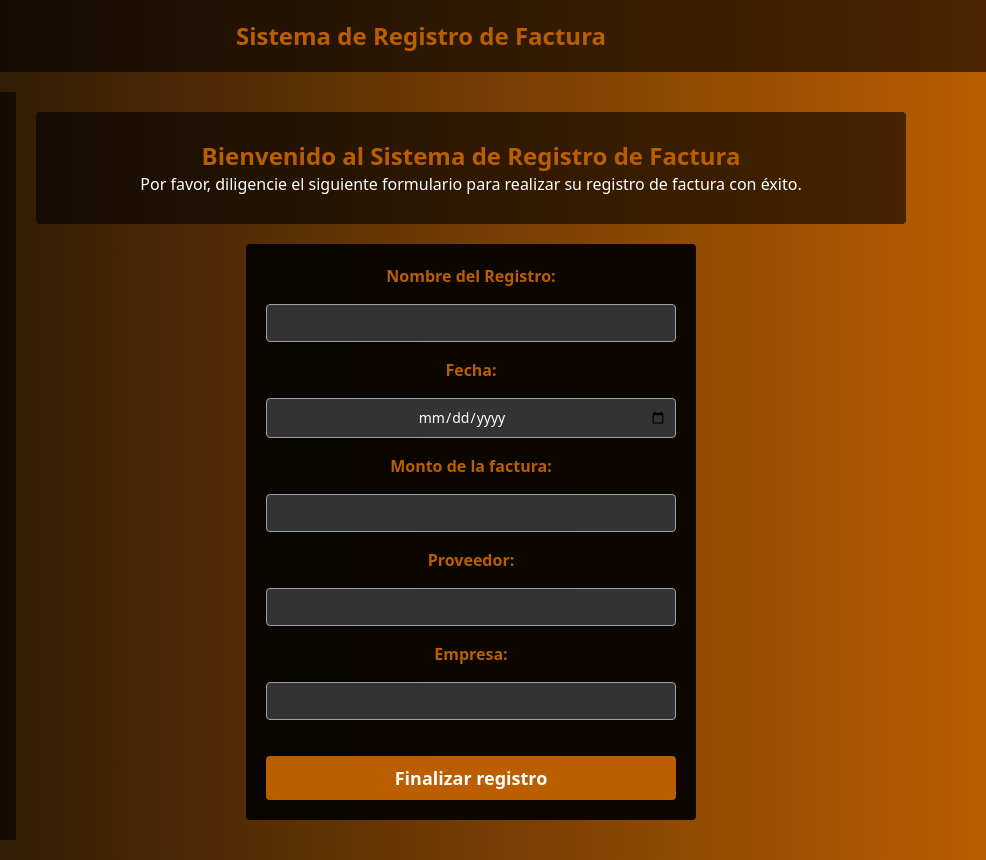
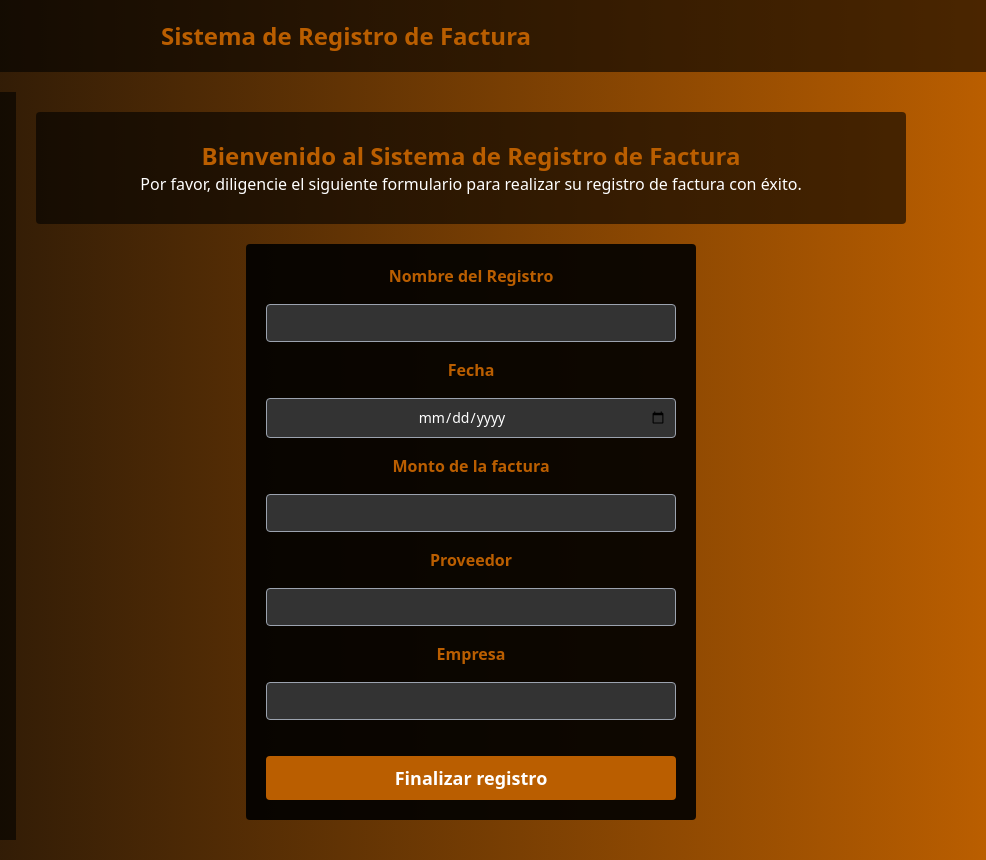
Before and after one commit to Daniel427217/REGISTRAR_FACTURA, a plain HTML site: page index.html in a window 1280 px wide. Shown: the full height of the page, 294-1280 px from the left. Drawn offline with nearby package versions, Linux system fonts and the light colour scheme.

Commit message:
CPARCIAL

```diff
--- a/index.html
+++ b/index.html
@@ -12,12 +12,13 @@
 <body
     class="overflow-y-auto font-sans m-0 p-0 bg-gradient-to-r from-[#0a0908] to-[#ba5e00] text-[#f7f7f7] flex flex-col min-h-screen">
     <header class="w-full text-center bg-black bg-opacity-60 py-5">
-        <h1 class="text-xl sm:text-2xl font-bold text-[#ba5e00] ml-[150px]   ">Sistema de Registro de Factura</h1>
+        <h1 class="text-xl sm:text-2xl font-bold text-[#ba5e00] ">Sistema de Registro de Factura</h1>
     </header>
 
     <div class="container flex flex-col sm:flex-row justify-between w-full max-w-[1200px] p-5 mx-auto">
         <!-- Barra lateral -->
-        <nav class="barra_lateral w-full sm:w-[250px] bg-black bg-opacity-60 p-5 flex flex-col items-center mb-4 sm:mb-0">
+        <nav
+            class="barra_lateral w-full sm:w-[250px] bg-black bg-opacity-60 p-5 flex flex-col items-center mb-4 sm:mb-0">
             <a href="intefaz.html" class="w-full mb-2">
                 <button
                     class="bg-[#ba5e00] text-white py-2 px-5 text-sm sm:text-lg font-bold rounded transition duration-300 ease-in-out hover:bg-[#d8a23e] w-full">Regresar</button>
@@ -34,30 +35,32 @@
         <!-- Contenido principal -->
         <main class="flex-1 p-5 text-white">
             <div class="bienvenida text-center bg-black bg-opacity-60 p-7 rounded mb-5">
-                <h2 class="text-xl sm:text-2xl font-bold text-[#ba5e00]">Bienvenido al Sistema de Registro de Factura</h2>
-                <p class="text-sm sm:text-base">Por favor, diligencie el siguiente formulario para realizar su registro de factura con éxito.</p>
+                <h2 class="text-xl sm:text-2xl font-bold text-[#ba5e00]">Bienvenido al Sistema de Registro de Factura
+                </h2>
+                <p class="text-sm sm:text-base">Por favor, diligencie el siguiente formulario para realizar su registro
+                    de factura con éxito.</p>
             </div>
 
             <!-- Formulario -->
             <form
                 class="formulario flex flex-col gap-4 max-w-full sm:max-w-[450px] w-full p-5 bg-black bg-opacity-90 rounded mx-auto">
-                <label for="nombre" class="text-[#ba5e00] font-bold w-full text-center">Nombre del Registro:</label>
+                <label for="nombre" class="text-[#ba5e00] font-bold w-full text-center">Nombre del Registro</label>
                 <input type="text" id="nombre" name="nombre"
                     class="w-full p-2 text-sm border border-gray-400 rounded bg-[#333333] text-white text-center focus:border-[#ba5e00] outline-none">
 
-                <label for="fecha" class="text-[#ba5e00] font-bold w-full text-center">Fecha:</label>
+                <label for="fecha" class="text-[#ba5e00] font-bold w-full text-center">Fecha</label>
                 <input type="date" id="fecha" name="fecha"
                     class="w-full p-2 text-sm border border-gray-400 rounded bg-[#333333] text-white text-center focus:border-[#ba5e00] outline-none">
 
-                <label for="monto" class="text-[#ba5e00] font-bold w-full text-center">Monto de la factura:</label>
+                <label for="monto" class="text-[#ba5e00] font-bold w-full text-center">Monto de la factura</label>
                 <input type="number" id="monto" name="monto"
                     class="w-full p-2 text-sm border border-gray-400 rounded bg-[#333333] text-white text-center focus:border-[#ba5e00] outline-none">
 
-                <label for="proveedor" class="text-[#ba5e00] font-bold w-full text-center">Proveedor:</label>
+                <label for="proveedor" class="text-[#ba5e00] font-bold w-full text-center">Proveedor</label>
                 <input type="text" id="proveedor" name="proveedor"
                     class="w-full p-2 text-sm border border-gray-400 rounded bg-[#333333] text-white text-center focus:border-[#ba5e00] outline-none">
 
-                <label for="empresa" class="text-[#ba5e00] font-bold w-full text-center">Empresa:</label>
+                <label for="empresa" class="text-[#ba5e00] font-bold w-full text-center">Empresa</label>
                 <input type="text" id="empresa" name="empresa"
                     class="w-full p-2 text-sm border border-gray-400 rounded bg-[#333333] text-white text-center focus:border-[#ba5e00] outline-none">
 
```
